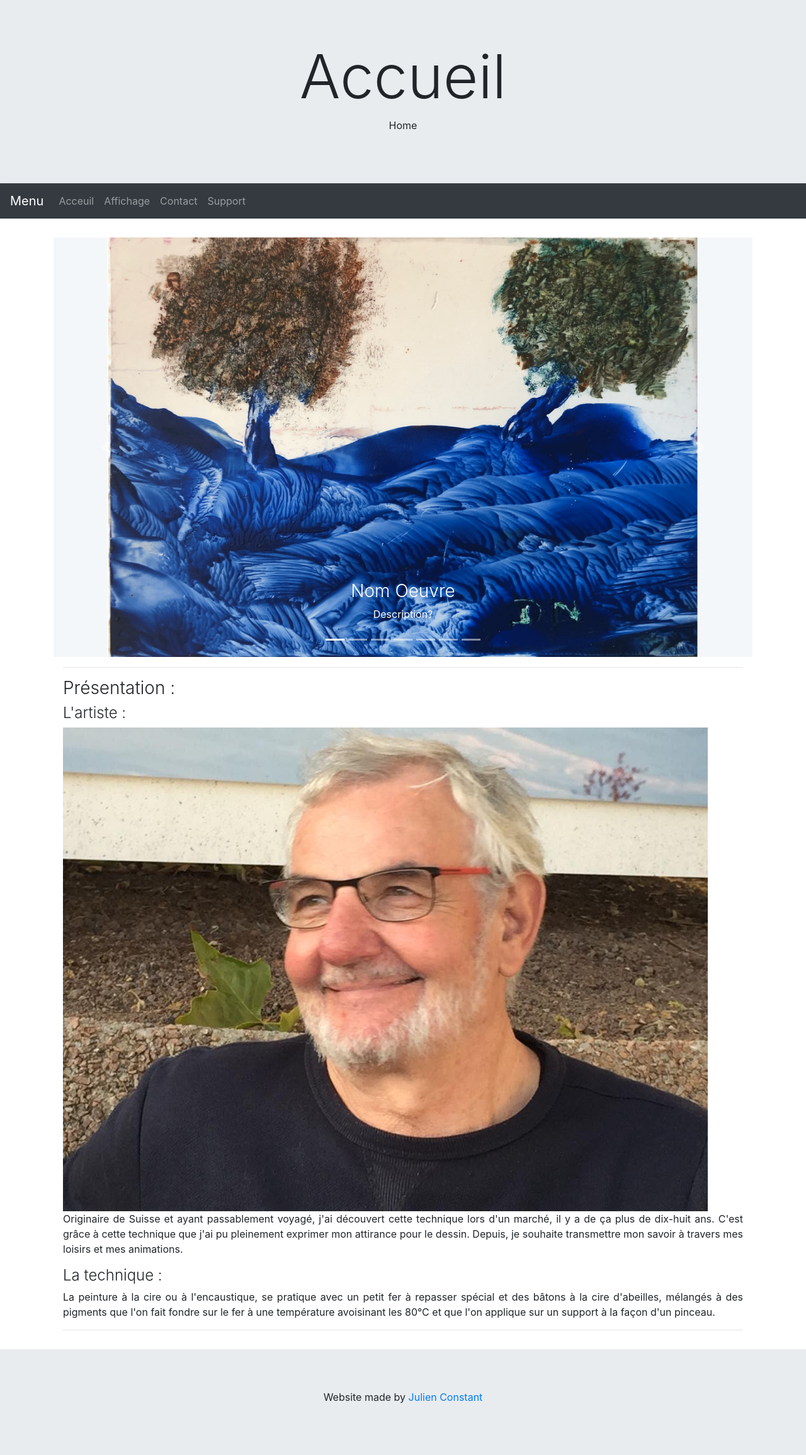
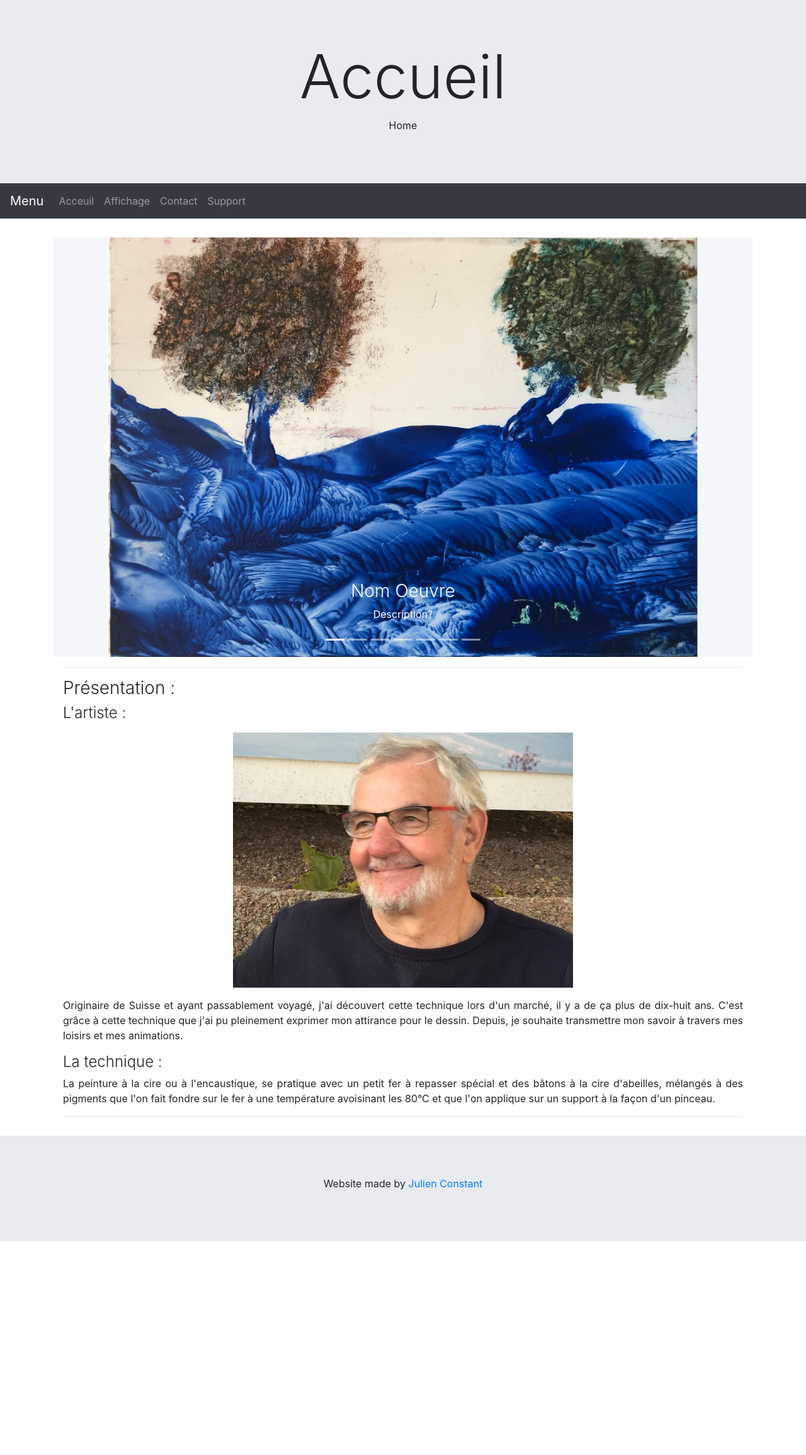
Before and after one commit to Juknum/Daniel.io, a Jekyll site: the page built from index.html, in a window 1280 px wide. Shown: the whole page at 63% size. Built offline with Jekyll 4.4.1, drawn with Linux system fonts in a browser that asks for light colours; after the commit the page ends 1971 px from its top, so only the background shows below that.

Commit message:
fix artist image ;)

```diff
--- a/css/main.css
+++ b/css/main.css
@@ -90,7 +90,7 @@ h2, h3, h4, h5 {
   cursor: pointer;
 }
 
-.image-centered{
+.img-centered{
   width: 50%;
   display: block;
   margin-left: auto;
```
